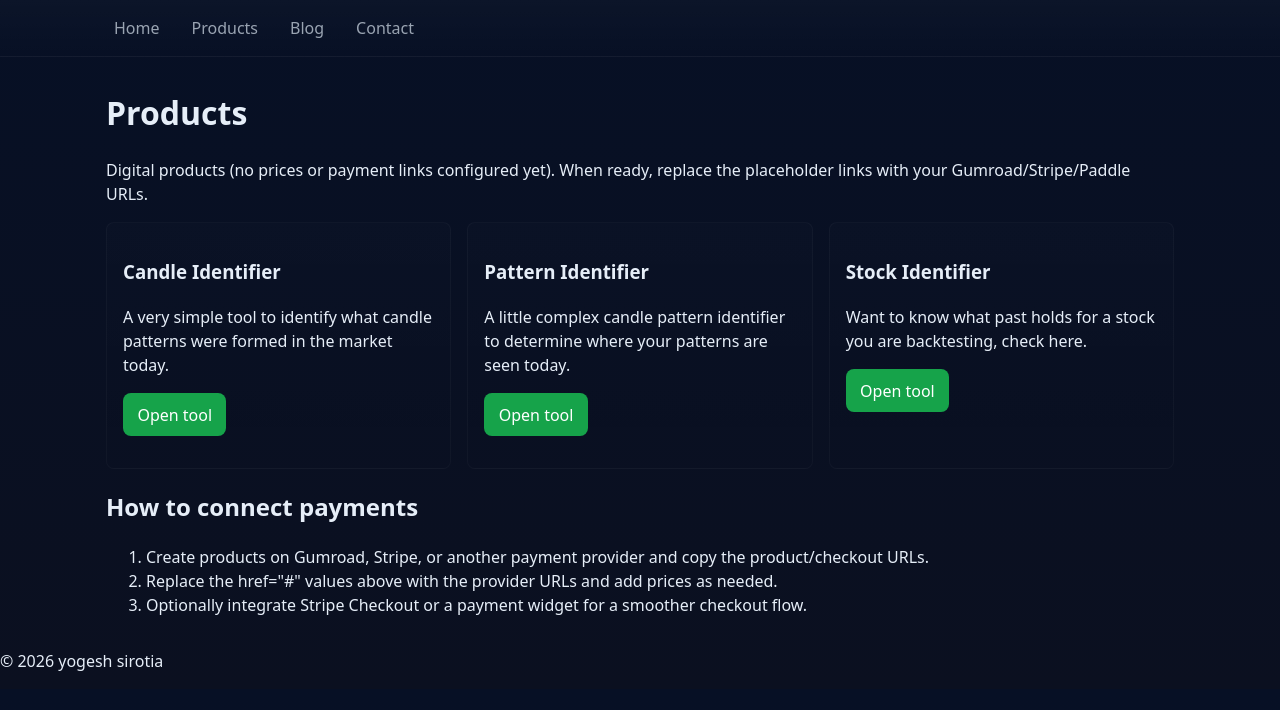
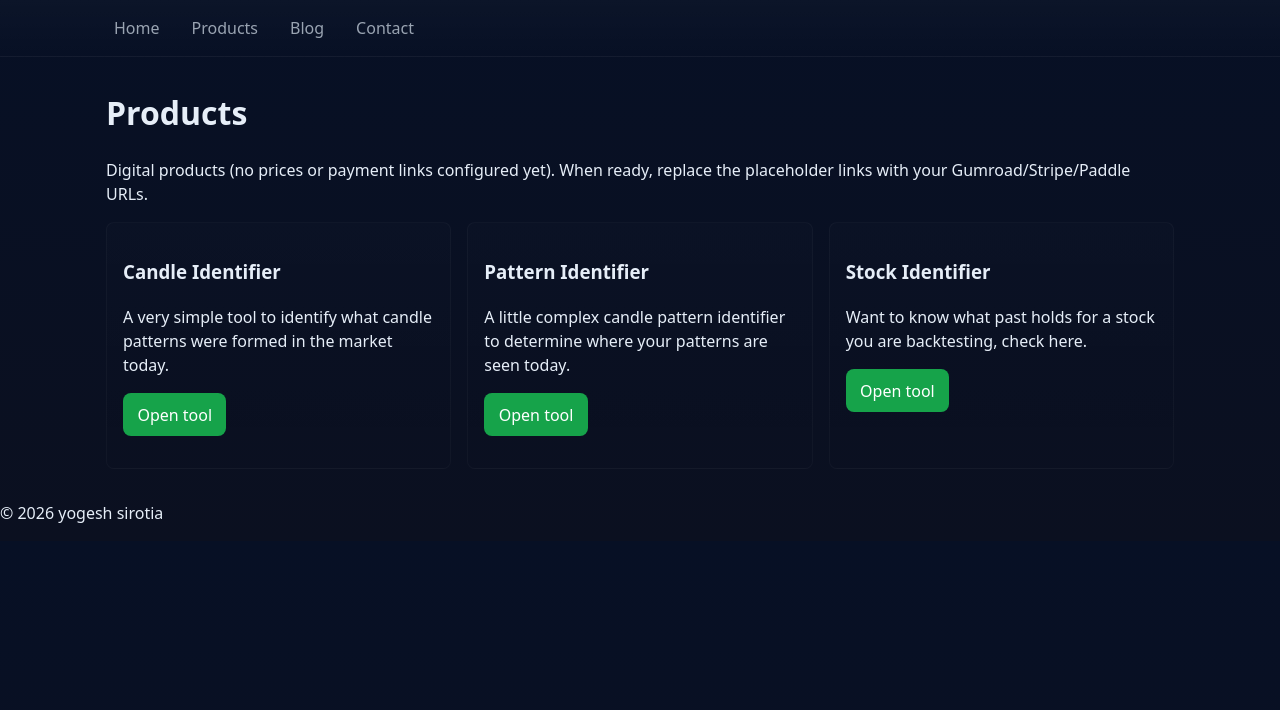
Before and after one commit to ysirotia2-maker/my-webpages, a Jekyll site: the page built from products.md, in a window 1280 px wide. Shown: the top 710 px of the page. Built offline with Jekyll 4.4.1, drawn with Linux system fonts in a browser that asks for light colours.

Commit message:
Fix formatting in products.md

```diff
--- a/products.md
+++ b/products.md
@@ -27,10 +27,3 @@ permalink: /products/
 	<p><a class="btn" href="/products/stock-identifier/">Open tool</a></p>
   </div>
 </div>
-
-<h2>How to connect payments</h2>
-<ol>
-  <li>Create products on Gumroad, Stripe, or another payment provider and copy the product/checkout URLs.</li>
-  <li>Replace the href="#" values above with the provider URLs and add prices as needed.</li>
-  <li>Optionally integrate Stripe Checkout or a payment widget for a smoother checkout flow.</li>
-</ol>
```
